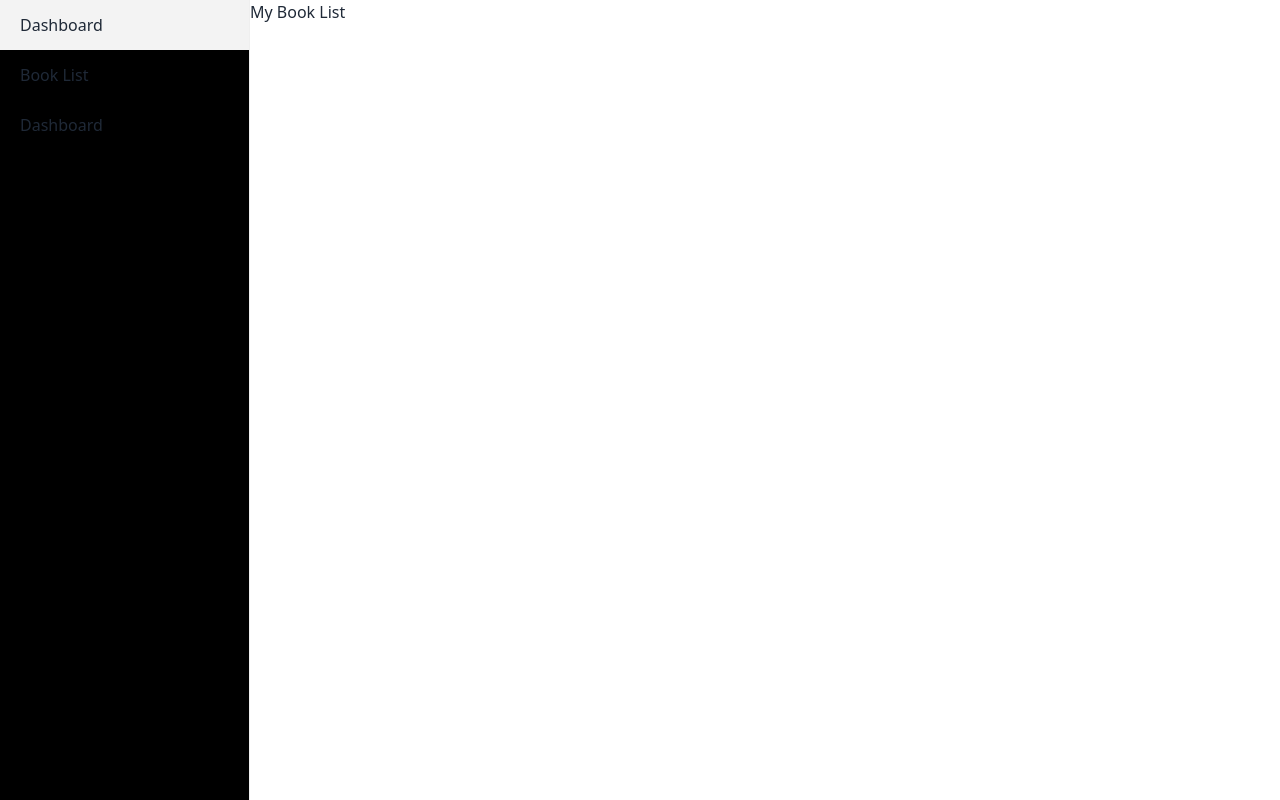
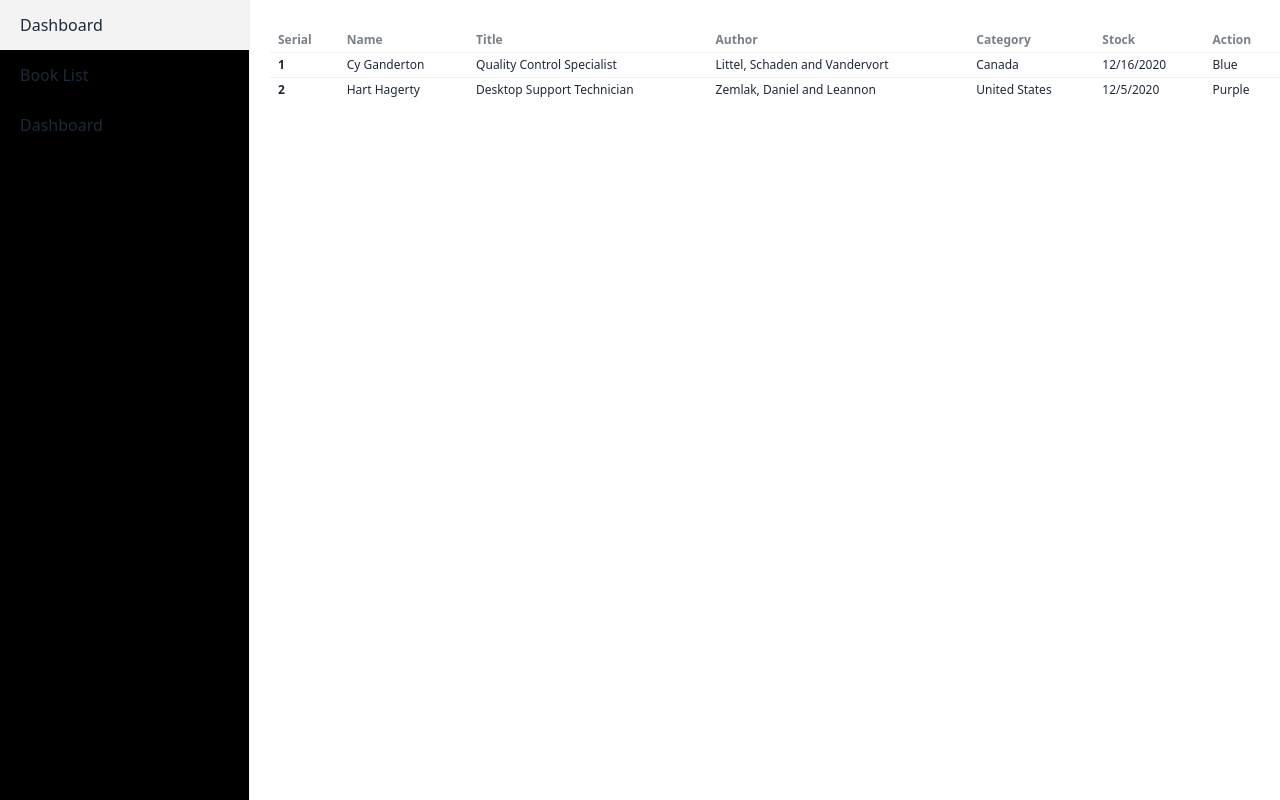
Before and after one commit to ruhul7983/library-management-client, a React (Vite) app: page /book-list in a window 1280 px wide. Built offline with nearby package versions, Linux system fonts and the light colour scheme; no server answers.

Commit message:
Completed upto add book

```diff
--- /dev/null
+++ b/src/admin/AddBook/AddBook.jsx
@@ -0,0 +1,14 @@
+import { Sidebar } from "react-pro-sidebar";
+
+const AddBook = () => {
+    return (
+        <div className="flex">
+            <Sidebar></Sidebar>
+            <div>
+
+            </div>
+        </div>
+    );
+};
+
+export default AddBook;
--- a/src/admin/BookList/BookList.jsx
+++ b/src/admin/BookList/BookList.jsx
@@ -4,8 +4,44 @@ const BookList = () => {
     return (
         <div className="flex">
             <SidebarNav></SidebarNav>
-            <div>
-                My Book List
+            <div className="mt-7 ml-5 flex-1">
+                <div className="overflow-x-auto">
+                    <table className="table table-xs">
+                        <thead>
+                            <tr>
+                                <th>Serial</th>
+                                <th>Name</th>
+                                <th>Title</th>
+                                <th>Author</th>
+                                <th>Category</th>
+                                <th>Stock</th>
+                                <th>Action</th>
+                            </tr>
+                        </thead>
+                        <tbody>
+                            <tr>
+                                <th>1</th>
+                                <td>Cy Ganderton</td>
+                                <td>Quality Control Specialist</td>
+                                <td>Littel, Schaden and Vandervort</td>
+                                <td>Canada</td>
+                                <td>12/16/2020</td>
+                                <td>Blue</td>
+                            </tr>
+                            <tr>
+                                <th>2</th>
+                                <td>Hart Hagerty</td>
+                                <td>Desktop Support Technician</td>
+                                <td>Zemlak, Daniel and Leannon</td>
+                                <td>United States</td>
+                                <td>12/5/2020</td>
+                                <td>Purple</td>
+                            </tr>
+
+                        </tbody>
+
+                    </table>
+                </div>
             </div>
         </div>
     );
--- a/src/admin/Dashboard/Dashboard.jsx
+++ b/src/admin/Dashboard/Dashboard.jsx
@@ -1,16 +1,31 @@
-import Navbar from "../../pages/Shared/Navbar/Navbar";
+import { Link } from "react-router-dom";
 import SidebarNav from "../Sidebar/Sidebar";
 
 const Dashboard = () => {
     return (
         <div className="flex">
             <SidebarNav></SidebarNav>
-            <div>
-                <div>
-                    <div></div>
-                    <div></div>
-                    <div></div>
+            <div className="mt-7 ml-5">
+                <div className="grid grid-cols-1 md:grid-cols-4 gap-x-3">
+                    <div className="px-4 py-3 bg-purple-600 rounded text-white text-center">
+                        <h1 className="text-2xl font-bold">Total Books Available</h1>
+                        <p>1000</p>
+                    </div>
+                    <div className="px-4 py-3 bg-purple-600 rounded text-white text-center">
+                        <h1 className="text-2xl font-bold">Total Books Borrowed</h1>
+                        <p>1000</p>
+                    </div>
+                    <div className="px-4 py-3 bg-purple-600 rounded text-white text-center">
+                        <h1 className="text-2xl font-bold">Books Borrowed Request</h1>
+                        <p>1000</p>
+                    </div>
+
                 </div>
+
+                <div className="my-6">
+                    <Link to={"/add-book"} className="px-3 py-2 rounded bg-blue-400 text-black ">Add Book</Link>
+                </div>
+
             </div>
         </div>
     );
--- a/src/pages/Shared/Navbar/Navbar.jsx
+++ b/src/pages/Shared/Navbar/Navbar.jsx
@@ -6,7 +6,7 @@ const Navbar = () => {
     const {user,logOut} = useContext(AuthContext);
     const links = <>
         <li><Link to={'/'}>Home</Link></li>
-        <li><Link to={'/'}>Home</Link></li>
+        <li><Link to={'/Dashboard'}>Dashboard</Link></li>
     </>
 
     const logOutUser = ()=>{
--- a/src/routes/Router.jsx
+++ b/src/routes/Router.jsx
@@ -9,6 +9,7 @@ import Login from "../pages/Login/Login";
 import Register from "../pages/Register/Register";
 import Dashboard from "../admin/Dashboard/Dashboard";
 import BookList from "../admin/BookList/BookList";
+import AddBook from "../admin/AddBook/AddBook";
 
   const router = createBrowserRouter([
     {
@@ -43,6 +44,10 @@ import BookList from "../admin/BookList/BookList";
             path:"/book-list",
             element:<BookList></BookList>
         },
+        {
+            path:"/add-book",
+            element:<AddBook></AddBook>
+        },
 
       ]
     },
```
